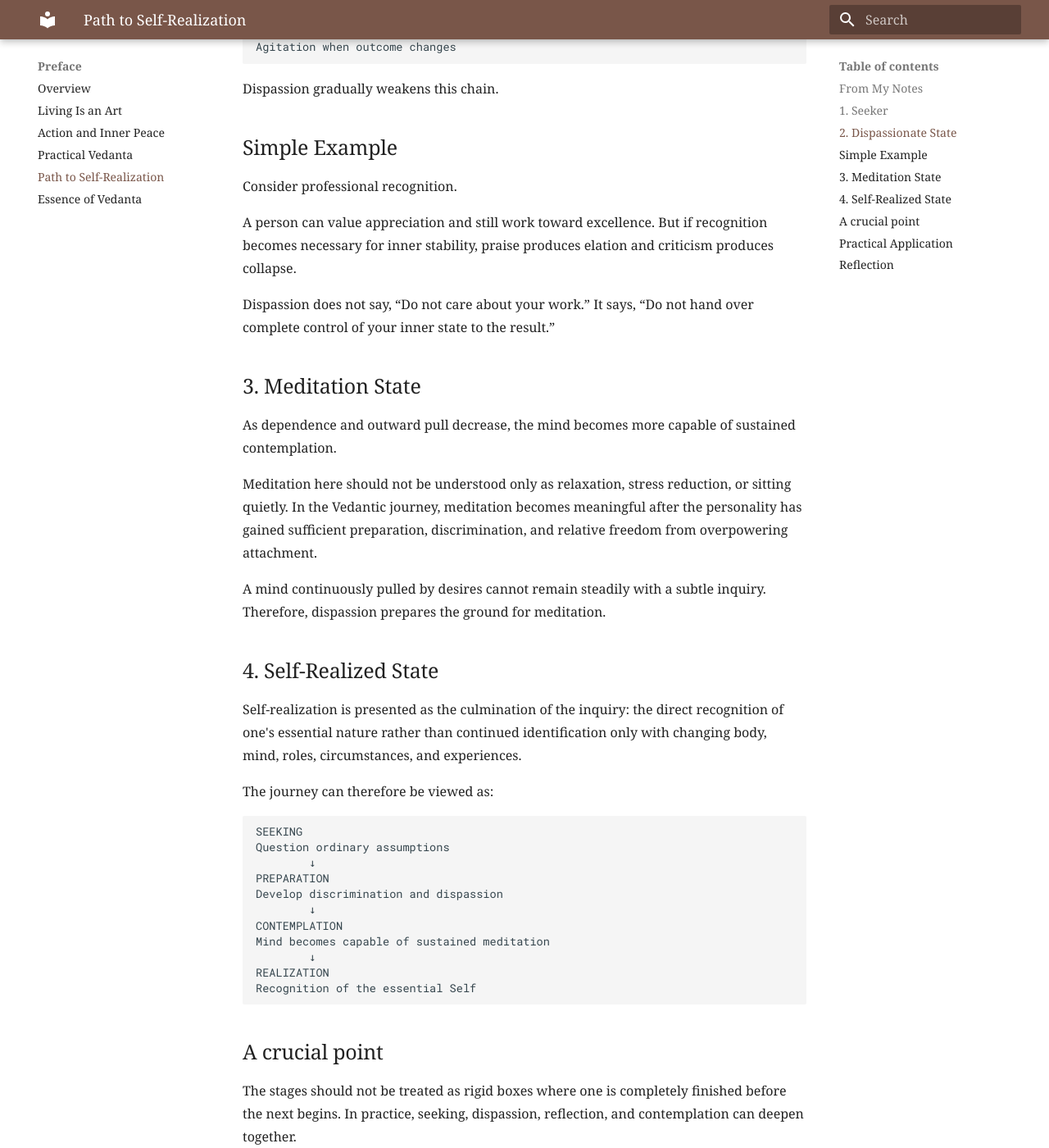
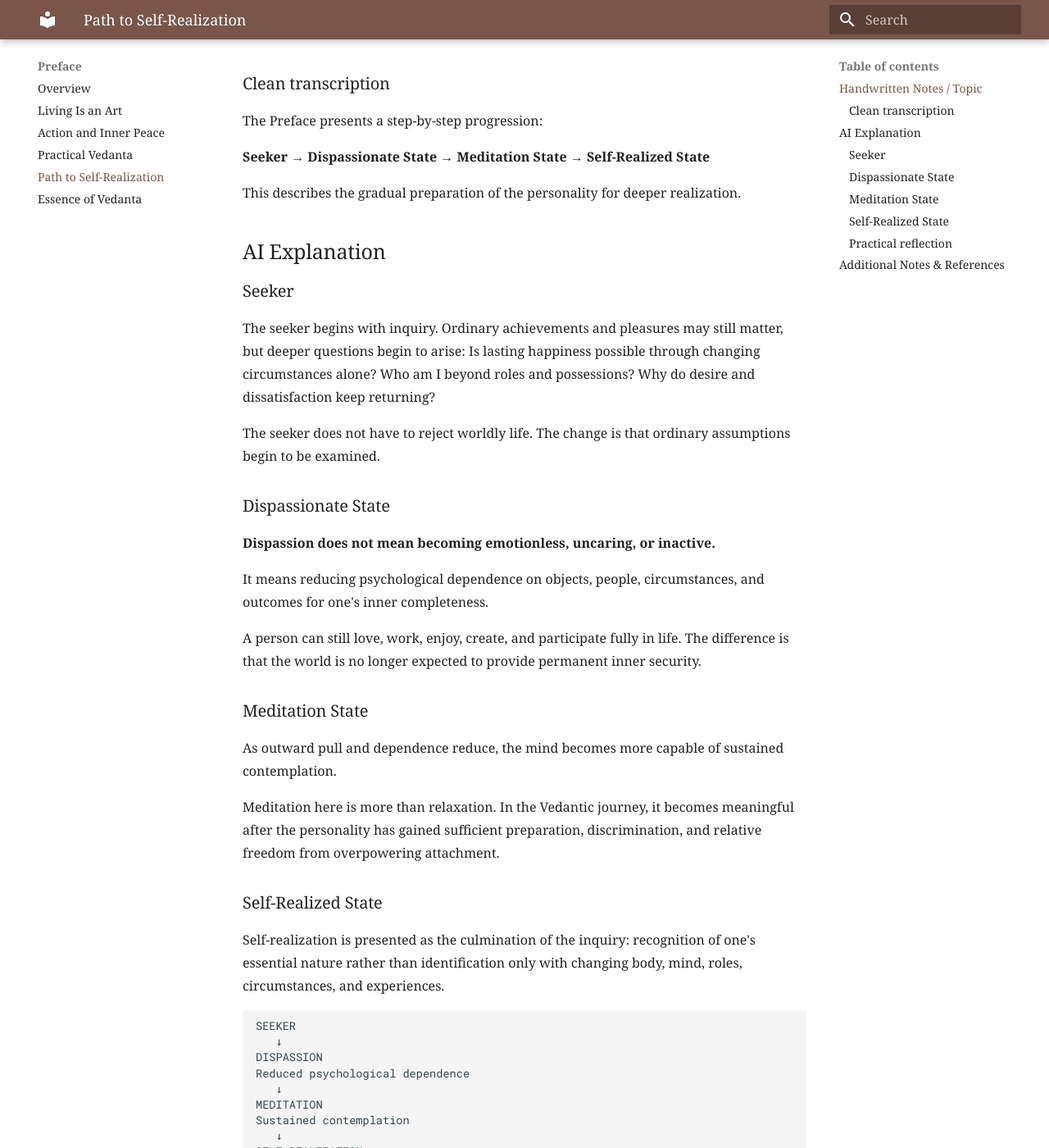
Before and after one commit to pavanturlapati/my-journey-through-vedanta, an MkDocs documentation site: the page built from docs/preface/path-to-self-realization.md, in a window 1280 px wide and 1400 px high, scrolled down 1149 px. Shown: the whole window at 82% size. Built offline with MkDocs 1.6.1 and Material for MkDocs 9.7.7, drawn with Linux system fonts in a browser that asks for light colours; some of the changed text lies outside the part shown.

Commit message:
Refactor Path to Self-Realization study page

````diff
--- a/docs/preface/path-to-self-realization.md
+++ b/docs/preface/path-to-self-realization.md
@@ -1,100 +1,68 @@
 # From Seeker to Self-Realization
 
-## From My Notes
+## Handwritten Notes / Topic
+
+![Handwritten Preface notes](../assets/handwritten-notes/preface-2026-08-23-page-01.jpg)
+
+### Clean transcription
 
 The Preface presents a step-by-step progression:
 
 **Seeker → Dispassionate State → Meditation State → Self-Realized State**
 
-This is not merely a list of stages. It describes how the personality is gradually prepared for deeper realization.
+This describes the gradual preparation of the personality for deeper realization.
 
-## 1. Seeker
+## AI Explanation
 
-The seeker begins with inquiry. Ordinary achievements, pleasures, and experiences may still matter, but questions start to arise:
+### Seeker
 
-- Is lasting happiness possible through changing circumstances alone?
-- Who am I beyond my roles and possessions?
-- Why do desire and dissatisfaction repeatedly return?
-- Is there a deeper purpose to human life?
+The seeker begins with inquiry. Ordinary achievements and pleasures may still matter, but deeper questions begin to arise: Is lasting happiness possible through changing circumstances alone? Who am I beyond roles and possessions? Why do desire and dissatisfaction keep returning?
 
-The seeker does not necessarily reject worldly life. The important change is that unquestioned assumptions begin to be examined.
+The seeker does not have to reject worldly life. The change is that ordinary assumptions begin to be examined.
 
-## 2. Dispassionate State
+### Dispassionate State
 
 **Dispassion does not mean becoming emotionless, uncaring, or inactive.**
 
 It means reducing psychological dependence on objects, people, circumstances, and outcomes for one's inner completeness.
 
-A dispassionate person can still love, work, enjoy, create, and participate fully in life. The difference is that the world is no longer expected to provide permanent inner security.
+A person can still love, work, enjoy, create, and participate fully in life. The difference is that the world is no longer expected to provide permanent inner security.
+
+### Meditation State
+
+As outward pull and dependence reduce, the mind becomes more capable of sustained contemplation.
+
+Meditation here is more than relaxation. In the Vedantic journey, it becomes meaningful after the personality has gained sufficient preparation, discrimination, and relative freedom from overpowering attachment.
+
+### Self-Realized State
+
+Self-realization is presented as the culmination of the inquiry: recognition of one's essential nature rather than identification only with changing body, mind, roles, circumstances, and experiences.
 
 ```text
-Attachment
+SEEKER
    ↓
-Expectation
+DISPASSION
+Reduced psychological dependence
    ↓
-Dependence on outcome
+MEDITATION
+Sustained contemplation
    ↓
-Agitation when outcome changes
-```
-
-Dispassion gradually weakens this chain.
-
-## Simple Example
-
-Consider professional recognition.
-
-A person can value appreciation and still work toward excellence. But if recognition becomes necessary for inner stability, praise produces elation and criticism produces collapse.
-
-Dispassion does not say, “Do not care about your work.” It says, “Do not hand over complete control of your inner state to the result.”
-
-## 3. Meditation State
-
-As dependence and outward pull decrease, the mind becomes more capable of sustained contemplation.
-
-Meditation here should not be understood only as relaxation, stress reduction, or sitting quietly. In the Vedantic journey, meditation becomes meaningful after the personality has gained sufficient preparation, discrimination, and relative freedom from overpowering attachment.
-
-A mind continuously pulled by desires cannot remain steadily with a subtle inquiry. Therefore, dispassion prepares the ground for meditation.
-
-## 4. Self-Realized State
-
-Self-realization is presented as the culmination of the inquiry: the direct recognition of one's essential nature rather than continued identification only with changing body, mind, roles, circumstances, and experiences.
-
-The journey can therefore be viewed as:
-
-```text
-SEEKING
-Question ordinary assumptions
-        ↓
-PREPARATION
-Develop discrimination and dispassion
-        ↓
-CONTEMPLATION
-Mind becomes capable of sustained meditation
-        ↓
-REALIZATION
+SELF-REALIZATION
 Recognition of the essential Self
 ```
 
-## A crucial point
+### Practical reflection
 
-The stages should not be treated as rigid boxes where one is completely finished before the next begins. In practice, seeking, dispassion, reflection, and contemplation can deepen together.
-
-The map shows the **direction of inner development**.
-
-## Practical Application
-
-When you notice a strong desire or fear, do not immediately ask, “How can I get what I want?” First ask:
+When a strong desire or fear arises, ask:
 
 **What am I expecting this outcome to give me internally?**
 
 Security? Recognition? Importance? Peace? Completeness?
 
-That question moves attention from the object of desire toward the deeper dependence behind it.
+That question begins shifting attention from the external object toward the inner dependence behind it.
 
-## Reflection
+## Additional Notes & References
 
-- What am I currently seeking from life?
-- Which outcomes have too much control over my inner state?
-- What does dispassion mean in my own life without becoming indifferent?
-- Is my mind sufficiently prepared for sustained contemplation, or is it constantly pulled outward?
-- What do I currently understand by the term **Self-realization**?
+The word **dispassion** is often expressed in Vedantic literature through the idea of *vairagya*: freedom from excessive attachment or dependence. The precise depth and usage can vary by text and teacher, so this is provided as supplementary terminology rather than as a direct transcription of the class notes.
+
+The progression on this page should be understood as a direction of inner development rather than as four rigid compartments that never overlap.
````
